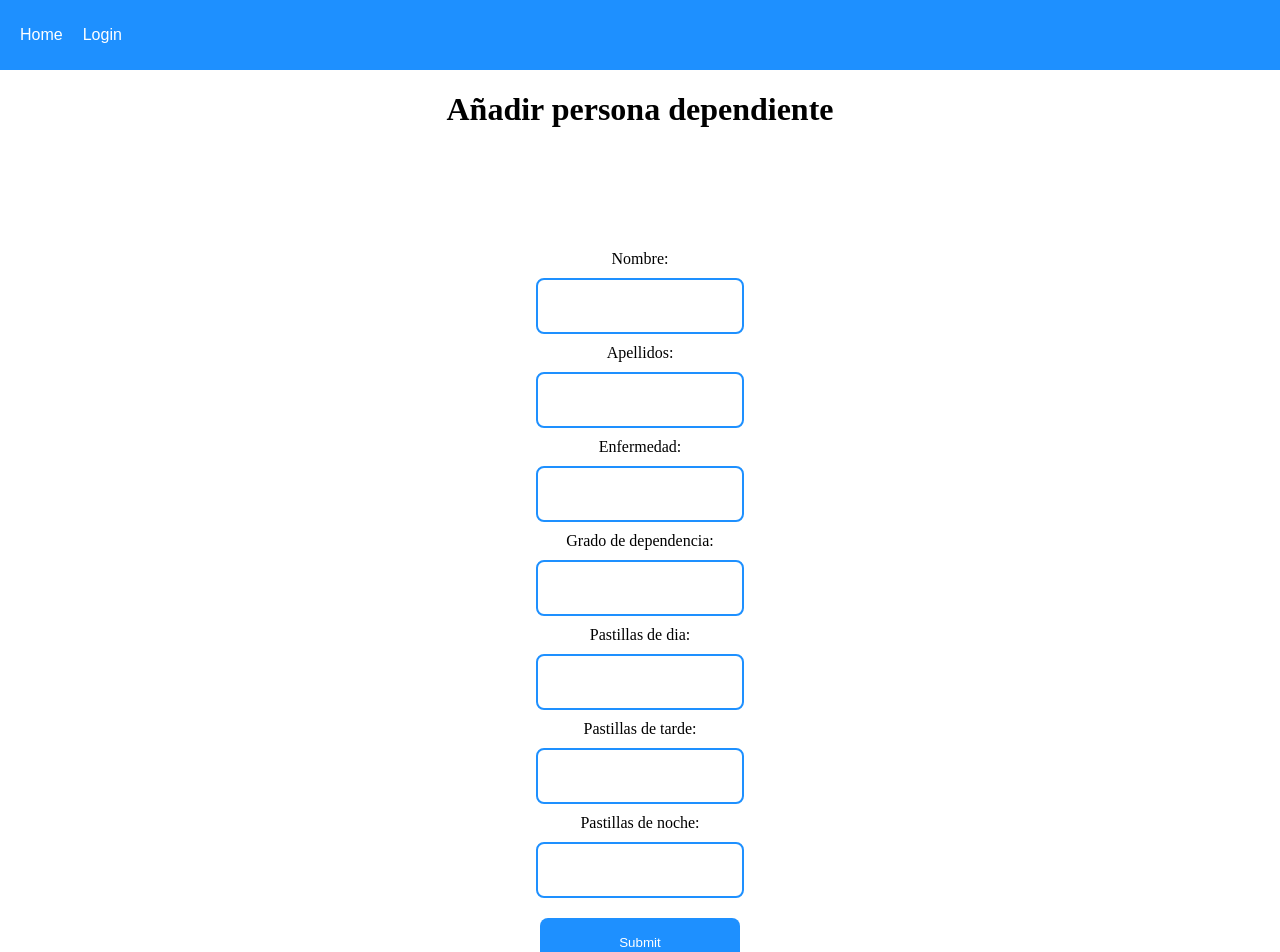
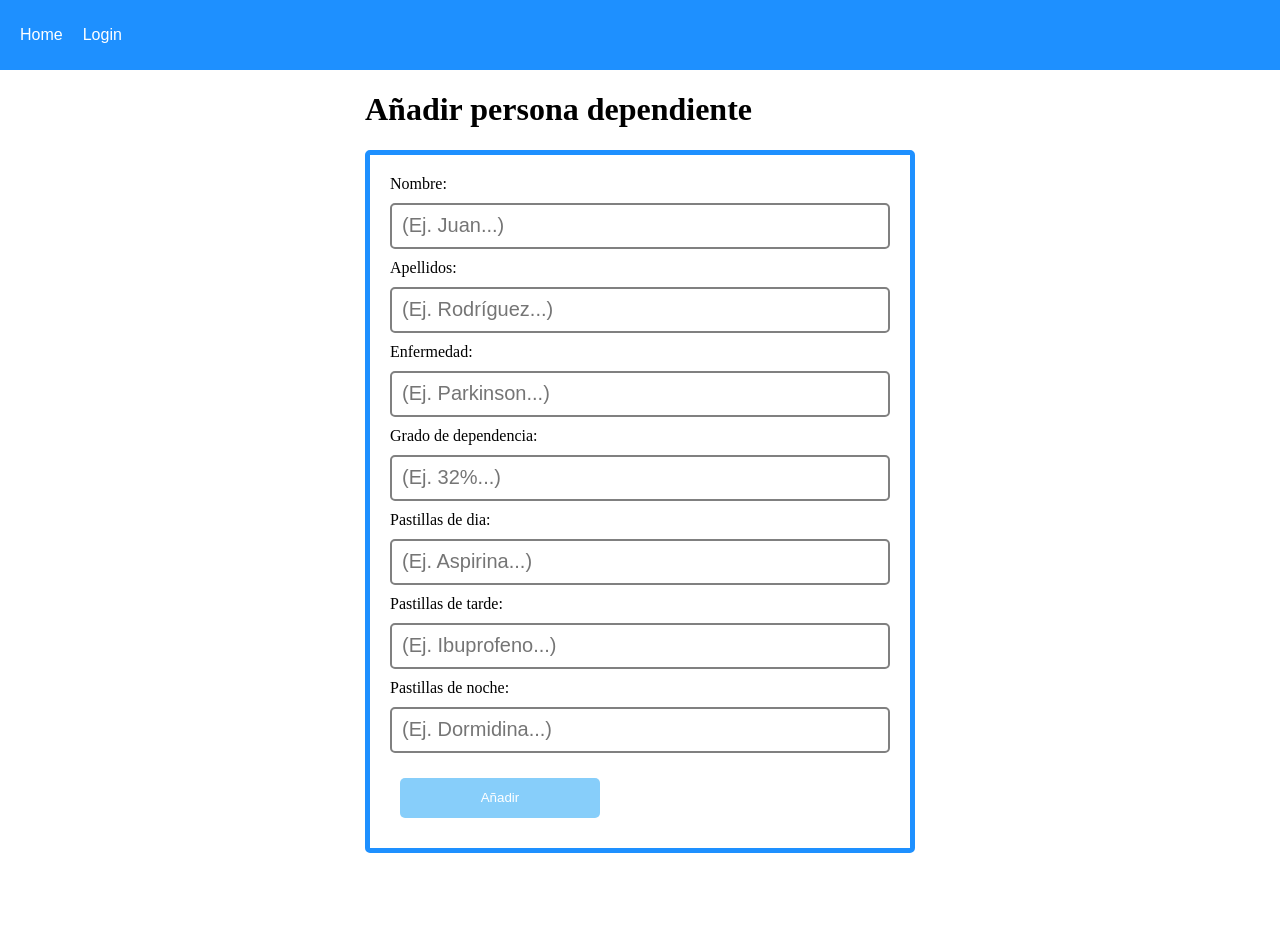
Before and after one commit to manrubben/TFG, a React (Create React App) app in the folder client/: page /coordinador/personasDependientes/add in a window 1280 px wide. Shown: the top 952 px of the page. After the commit the page ends 853 px from the top, so only its background shows below. Built offline with nearby package versions, Linux system fonts and the light colour scheme; no server answers.

Commit message:
Form validation added with formik to CreatePersonaDependiente form

```diff
--- a/client/package.json
+++ b/client/package.json
@@ -8,12 +8,14 @@
     "@testing-library/react": "^12.1.4",
     "@testing-library/user-event": "^13.5.0",
     "axios": "^0.26.1",
+    "formik": "^2.2.9",
     "react": "^17.0.2",
     "react-bootstrap": "^2.2.1",
     "react-dom": "^17.0.2",
     "react-router-dom": "^6.2.2",
     "react-scripts": "5.0.0",
-    "web-vitals": "^2.1.4"
+    "web-vitals": "^2.1.4",
+    "yup": "^0.32.11"
   },
   "scripts": {
     "start": "react-scripts start",
--- a/client/src/pages/CreatePersonaDependiente.js
+++ b/client/src/pages/CreatePersonaDependiente.js
@@ -1,6 +1,8 @@
 import axios from "axios";
 import {useState} from "react";
 import {useNavigate} from "react-router-dom";
+import {Formik, Form, Field, ErrorMessage} from "formik";
+import * as Yup from "yup";
 
 function CreatePersonaDependiente() {
 
@@ -15,33 +17,27 @@ function CreatePersonaDependiente() {
     const [personasDependientesList, setPersonasDependientesList] = useState("")
     let navigate = useNavigate();
 
-    const addPersonaDependiente = () => {
-        const data = {
-            nombre: personaNombre,
-            apellidos: personaApellidos,
-            enfermedad: personaEnfermedad,
-            gradoDeDependencia: personaGradoDeDependencia,
-            pastillasDia: personaPastillasDia,
-            pastillasTarde: personaPastillasTarde,
-            pastillasNoche: personaPastillasNoche,
-        }
+    const initialValues = {
+        nombre: "",
+        apellidos: "",
+        enfermedad: "",
+        gradoDeDependencia: "",
+        pastillasDia: "",
+        pastillasTarde: "",
+        pastillasNoche: ""
+    };
+
+    const validationSchema = Yup.object().shape({
+        nombre: Yup.string().required("Debes introducir un nombre"),
+        apellidos: Yup.string().required("Debes introducir los apellidos"),
+        enfermedad: Yup.string().required("Debes introducir la enfermedad"),
+    });
+
+    const addPersonaDependiente = (data) => {
         axios.post("http://localhost:3001/personasDependientes/create", data,
             {headers: {accessToken: localStorage.getItem("accessToken"),}})
             .then((response) => {
-            if (response.data.error) {
-                console.log(response.data.error);
-            } else {
-                setPersonasDependientesList([...personasDependientesList, {
-                    nombre: personaNombre,
-                    apellidos: personaApellidos,
-                    enfermedad: personaEnfermedad,
-                    gradoDeDependencia: personaGradoDeDependencia,
-                    pastillasDia: personaPastillasDia,
-                    pastillasTarde: personaPastillasTarde,
-                    pastillasNoche: personaPastillasNoche,
-                }])
                 navigate('/coordinador/personasDependientes')
-            }
         })
     }
 
@@ -49,65 +45,79 @@ function CreatePersonaDependiente() {
         <div>
             <h1>Añadir persona dependiente</h1>
 
-            <div className="loginContainer">
-                <label>Nombre:</label>
-                <input type="text"
+            <Formik
+                initialValues={initialValues}
+                onSubmit={addPersonaDependiente}
+                validationSchema={validationSchema}
+            >
+                <Form className="formContainer">
+                    <label>Nombre: </label>
+                    <ErrorMessage name="nombre" component="span" />
+                    <Field
+                        autoComplete="off"
+                        id="inputCreatePost"
                         name="nombre"
-                       onChange={(event) => {
-                           setPersonaNombre(event.target.value);
-                       }}
+                        placeholder="(Ej. Juan...)"
                     />
 
-                <label>Apellidos:</label>
-                <input type="text"
+                    <label>Apellidos: </label>
+                    <ErrorMessage name="apellidos" component="span" />
+                    <Field
+                        autoComplete="off"
+                        id="inputCreatePost"
                         name="apellidos"
-                       onChange={(event) => {
-                           setPersonaApellidos(event.target.value);
-                       }}
+                        placeholder="(Ej. Rodríguez...)"
                     />
 
-                <label>Enfermedad:</label>
-                <input type="text"
+                    <label>Enfermedad: </label>
+                    <ErrorMessage name="enfermedad" component="span" />
+                    <Field
+                        autoComplete="off"
+                        id="inputCreatePost"
                         name="enfermedad"
-                       onChange={(event) => {
-                           setPersonaEnfermedad(event.target.value);
-                       }}
+                        placeholder="(Ej. Parkinson...)"
                     />
 
-                <label>Grado de dependencia:</label>
-                <input type="text"
+                    <label>Grado de dependencia: </label>
+                    <ErrorMessage name="gradoDeDependencia" component="span" />
+                    <Field
+                        autoComplete="off"
+                        id="inputCreatePost"
                         name="gradoDeDependencia"
-                       onChange={(event) => {
-                           setPersonaGradoDeDependencia(event.target.value);
-                       }}
+                        placeholder="(Ej. 32%...)"
                     />
 
-                <label>Pastillas de dia:</label>
-                <input type="text"
+                    <label>Pastillas de dia: </label>
+                    <ErrorMessage name="pastillasDia" component="span" />
+                    <Field
+                        autoComplete="off"
+                        id="inputCreatePost"
                         name="pastillasDia"
-                       onChange={(event) => {
-                           setPersonaPastillasDia(event.target.value);
-                       }}
+                        placeholder="(Ej. Aspirina...)"
                     />
 
-                <label>Pastillas de tarde:</label>
-                <input type="text"
+                    <label>Pastillas de tarde: </label>
+                    <ErrorMessage name="pastillasTarde" component="span" />
+                    <Field
+                        autoComplete="off"
+                        id="inputCreatePost"
                         name="pastillasTarde"
-                       onChange={(event) => {
-                           setPersonaPastillasTarde(event.target.value);
-                       }}
+                        placeholder="(Ej. Ibuprofeno...)"
                     />
 
-                <label>Pastillas de noche:</label>
-                <input type="text"
+                    <label>Pastillas de noche: </label>
+                    <ErrorMessage name="pastillasNoche" component="span" />
+                    <Field
+                        autoComplete="off"
+                        id="inputCreatePost"
                         name="pastillasNoche"
-                       onChange={(event) => {
-                           setPersonaPastillasNoche(event.target.value);
-                       }}
+                        placeholder="(Ej. Dormidina...)"
                     />
 
-                <button onClick={addPersonaDependiente}>Submit</button>
-            </div>
+                    <button type="submit">Añadir</button>
+                </Form>
+            </Formik>
+
         </div>
     )
 
```
Also changed, not shown: 1 other file (tests, documents, lock files or other folders). Lines whose indentation alone changed are shown as unchanged.
